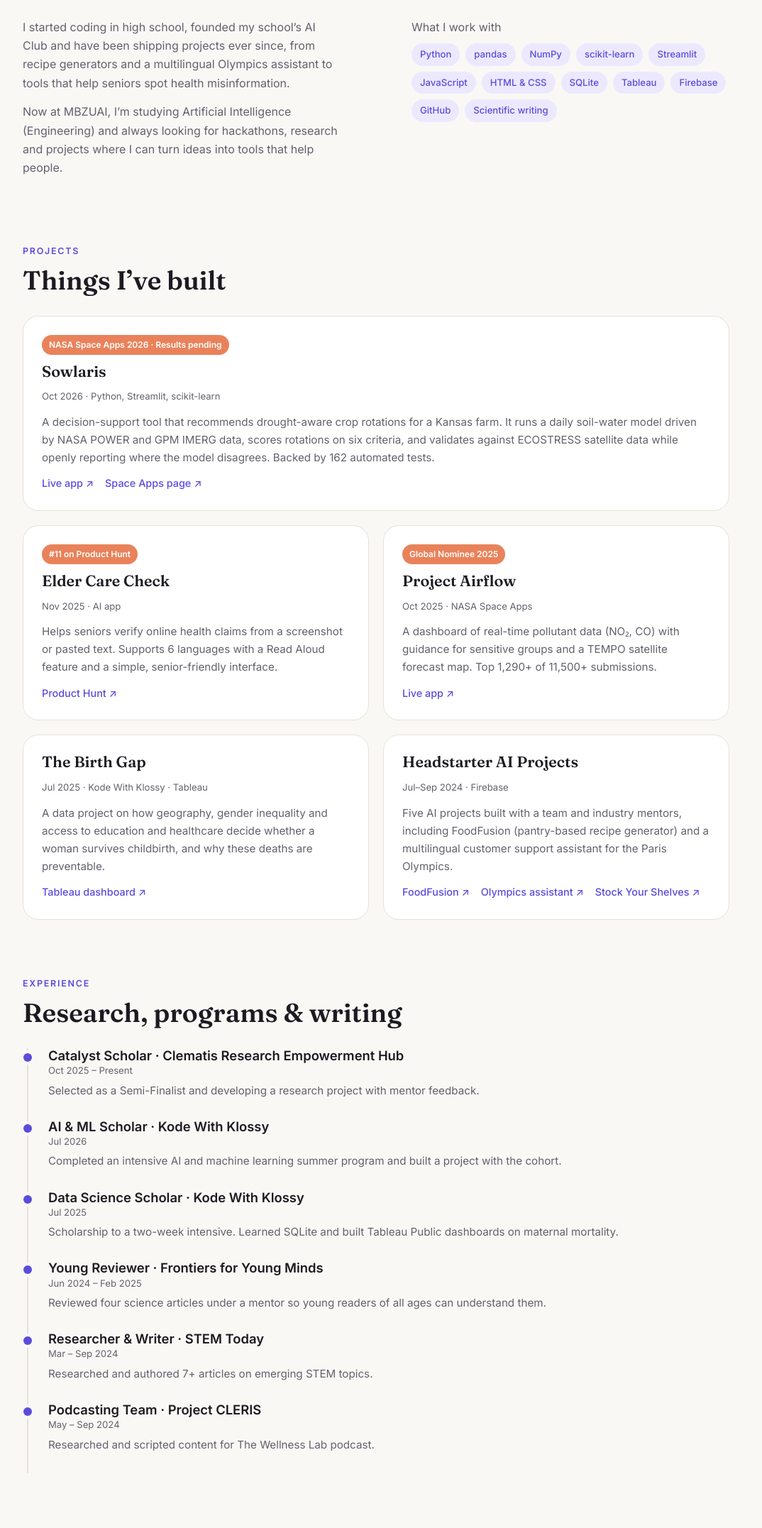
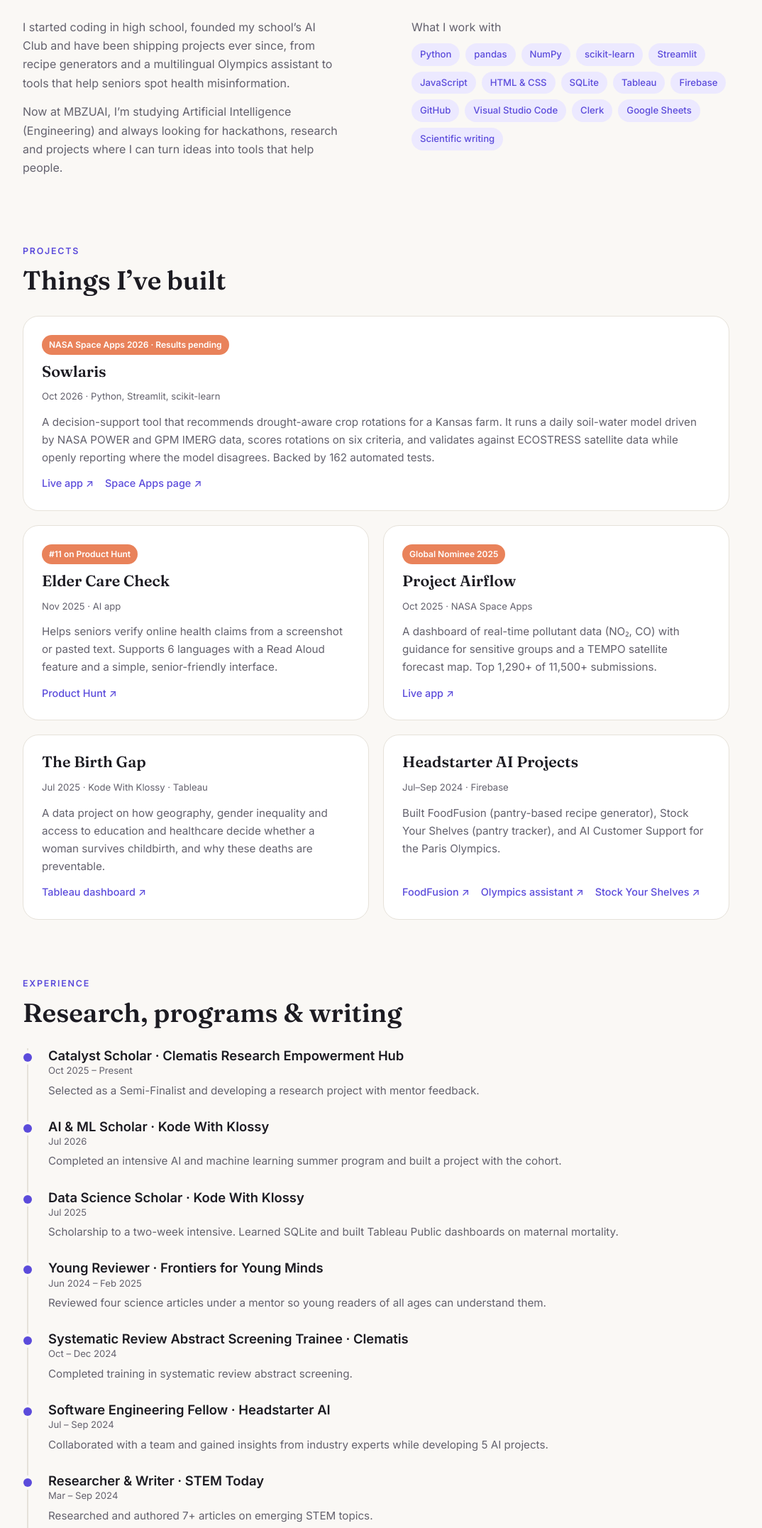
Before and after one commit to SSM2-9/Portfolio, a plain HTML site: page index.html in a window 1280 px wide. Shown: the part 597-2750 px from the top of the page at 71% size, without its empty margins (110-1184 px from the left). Drawn offline with Linux system fonts and the light colour scheme.

Commit message:
Update skills and experience sections in index.html
Added additional skills and experience details to the profile.

```diff
--- a/index.html
+++ b/index.html
@@ -97,7 +97,7 @@ footer{text-align:center;color:var(--muted);font-size:.85rem;padding:36px 0 40px
 <div><p>I started coding in high school, founded my school’s AI Club and have been shipping projects ever since, from recipe generators and a multilingual Olympics assistant to tools that help seniors spot health misinformation.</p>
 <p>Now at MBZUAI, I’m studying Artificial Intelligence (Engineering) and always looking for hackathons, research and projects where I can turn ideas into tools that help people.</p></div>
 <div><p style="margin-bottom:10px">What I work with</p>
-<div class="chips"><span class="chip">Python</span><span class="chip">pandas</span><span class="chip">NumPy</span><span class="chip">scikit-learn</span><span class="chip">Streamlit</span><span class="chip">JavaScript</span><span class="chip">HTML &amp; CSS</span><span class="chip">SQLite</span><span class="chip">Tableau</span><span class="chip">Firebase</span><span class="chip">GitHub</span><span class="chip">Scientific writing</span></div></div>
+<div class="chips"><span class="chip">Python</span><span class="chip">pandas</span><span class="chip">NumPy</span><span class="chip">scikit-learn</span><span class="chip">Streamlit</span><span class="chip">JavaScript</span><span class="chip">HTML &amp; CSS</span><span class="chip">SQLite</span><span class="chip">Tableau</span><span class="chip">Firebase</span><span class="chip">GitHub</span><span class="chip">Visual Studio Code</span><span class="chip">Clerk</span><span class="chip">Google Sheets</span><span class="chip">Scientific writing</span></div></div>
 </div></section>
 
 <section id="projects"><div class="eyebrow">Projects</div><h2>Things I’ve built</h2>
@@ -112,7 +112,7 @@ footer{text-align:center;color:var(--muted);font-size:.85rem;padding:36px 0 40px
 <article class="card"><h3>The Birth Gap</h3><div class="meta">Jul 2025 · Kode With Klossy · Tableau</div>
 <p>A data project on how geography, gender inequality and access to education and healthcare decide whether a woman survives childbirth, and why these deaths are preventable.</p><div class="links"><a href="https://public.tableau.com/app/profile/group.c3.ds.2025.3.1/viz/CAPSTONEPROJECT_17538015048050/Dashboard1" target="_blank" rel="noopener">Tableau dashboard ↗</a></div></article>
 <article class="card"><h3>Headstarter AI Projects</h3><div class="meta">Jul–Sep 2024 · Firebase</div>
-<p>Five AI projects built with a team and industry mentors, including FoodFusion (pantry-based recipe generator) and a multilingual customer support assistant for the Paris Olympics.</p><div class="links" style="flex-wrap:wrap"><a href="https://food-fusion-cckg.vercel.app/" target="_blank" rel="noopener">FoodFusion ↗</a><a href="https://aicustomersupport-omega.vercel.app/" target="_blank" rel="noopener">Olympics assistant ↗</a><a href="https://stock-your-shelves-wdtx-git-main-ss-projects-9d98fb33.vercel.app/" target="_blank" rel="noopener">Stock Your Shelves ↗</a></div></article>
+<p>Built FoodFusion (pantry-based recipe generator), Stock Your Shelves (pantry tracker), and AI Customer Support for the Paris Olympics.</p><div class="links" style="flex-wrap:wrap"><a href="https://food-fusion-cckg.vercel.app/" target="_blank" rel="noopener">FoodFusion ↗</a><a href="https://aicustomersupport-omega.vercel.app/" target="_blank" rel="noopener">Olympics assistant ↗</a><a href="https://stock-your-shelves-wdtx-git-main-ss-projects-9d98fb33.vercel.app/" target="_blank" rel="noopener">Stock Your Shelves ↗</a></div></article>
 </div></section>
 
 <section id="experience"><div class="eyebrow">Experience</div><h2>Research, programs &amp; writing</h2>
@@ -121,6 +121,8 @@ footer{text-align:center;color:var(--muted);font-size:.85rem;padding:36px 0 40px
 <div class="item"><h3>AI &amp; ML Scholar · Kode With Klossy</h3><div class="meta">Jul 2026</div><p>Completed an intensive AI and machine learning summer program and built a project with the cohort.</p></div>
 <div class="item"><h3>Data Science Scholar · Kode With Klossy</h3><div class="meta">Jul 2025</div><p>Scholarship to a two-week intensive. Learned SQLite and built Tableau Public dashboards on maternal mortality.</p></div>
 <div class="item"><h3>Young Reviewer · Frontiers for Young Minds</h3><div class="meta">Jun 2024 – Feb 2025</div><p>Reviewed four science articles under a mentor so young readers of all ages can understand them.</p></div>
+<div class="item"><h3>Systematic Review Abstract Screening Trainee · Clematis</h3><div class="meta">Oct – Dec 2024</div><p>Completed training in systematic review abstract screening.</p></div>
+<div class="item"><h3>Software Engineering Fellow · Headstarter AI</h3><div class="meta">Jul – Sep 2024</div><p>Collaborated with a team and gained insights from industry experts while developing 5 AI projects.</p></div>
 <div class="item"><h3>Researcher &amp; Writer · STEM Today</h3><div class="meta">Mar – Sep 2024</div><p>Researched and authored 7+ articles on emerging STEM topics.</p></div>
 <div class="item"><h3>Podcasting Team · Project CLERIS</h3><div class="meta">May – Sep 2024</div><p>Researched and scripted content for The Wellness Lab podcast.</p></div>
 </div></section>
@@ -143,7 +145,8 @@ footer{text-align:center;color:var(--muted);font-size:.85rem;padding:36px 0 40px
 <li>Research Showcase Volunteer<small>MBZUAI · 2026</small></li>
 <li>Member<small>Entrepreneurship Club, Shuttle Shock Badminton, WeStem@MBZUAI</small></li>
 <li>Founder, AI Club<small>Al Mutawiroon International School · 2023–2024</small></li>
-<li>Student Council Representative<small>2024–2025</small></li></ul></div>
+<li>Student Council Representative<small>2024–2025</small></li>
+<li>Volunteer<small>Maharat Center for People with Special Needs and other local centers · 2022–2025</small></li></ul></div>
 <div class="panel"><h3>Education</h3><ul class="list">
 <li>BSc Artificial Intelligence (Engineering)<small>MBZUAI · Aug 2026 – Present</small></li>
 <li>High School Diploma, 100%<small>Al Mutawiroon International School · 2022–2026</small></li>
```
